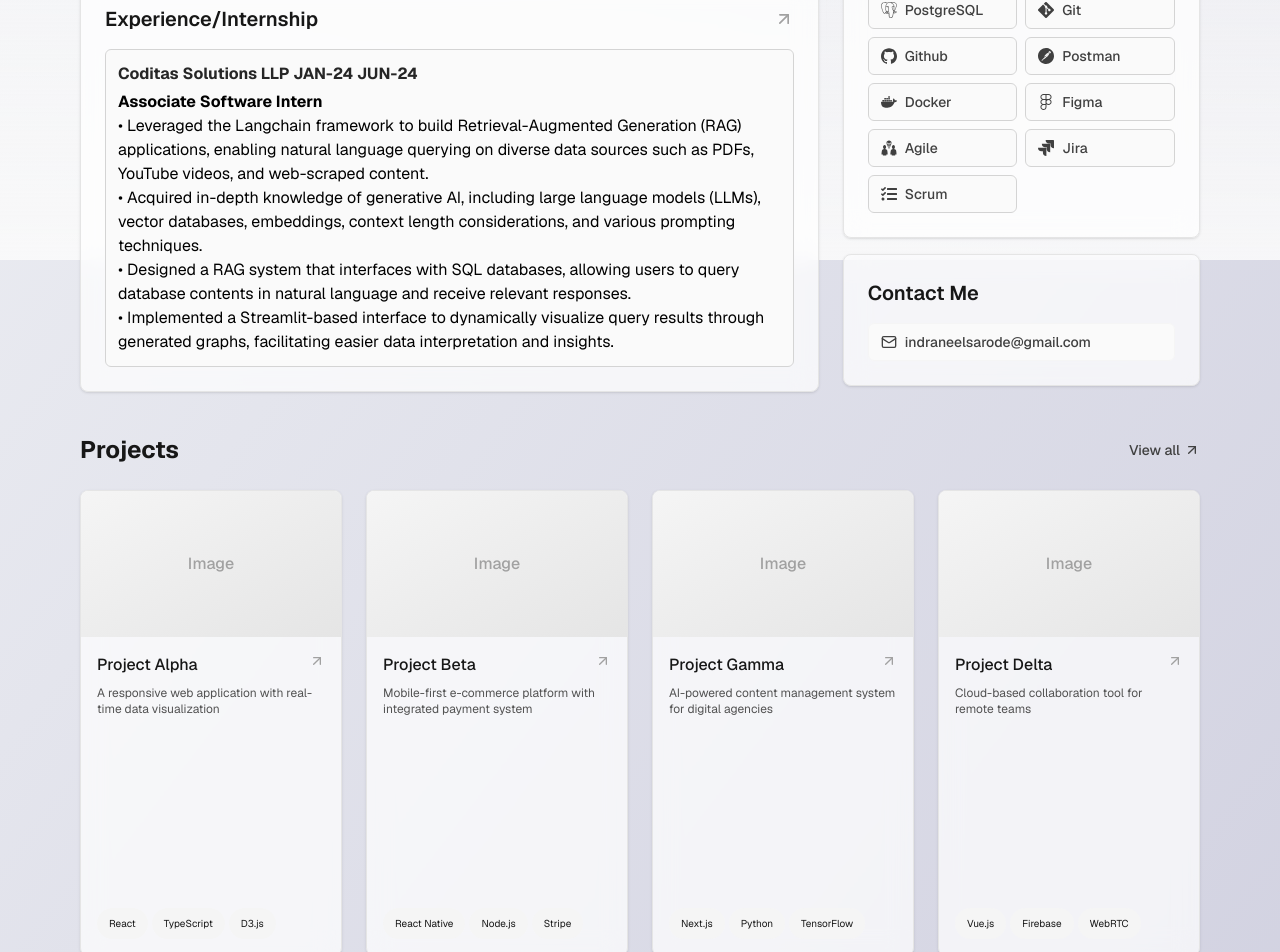
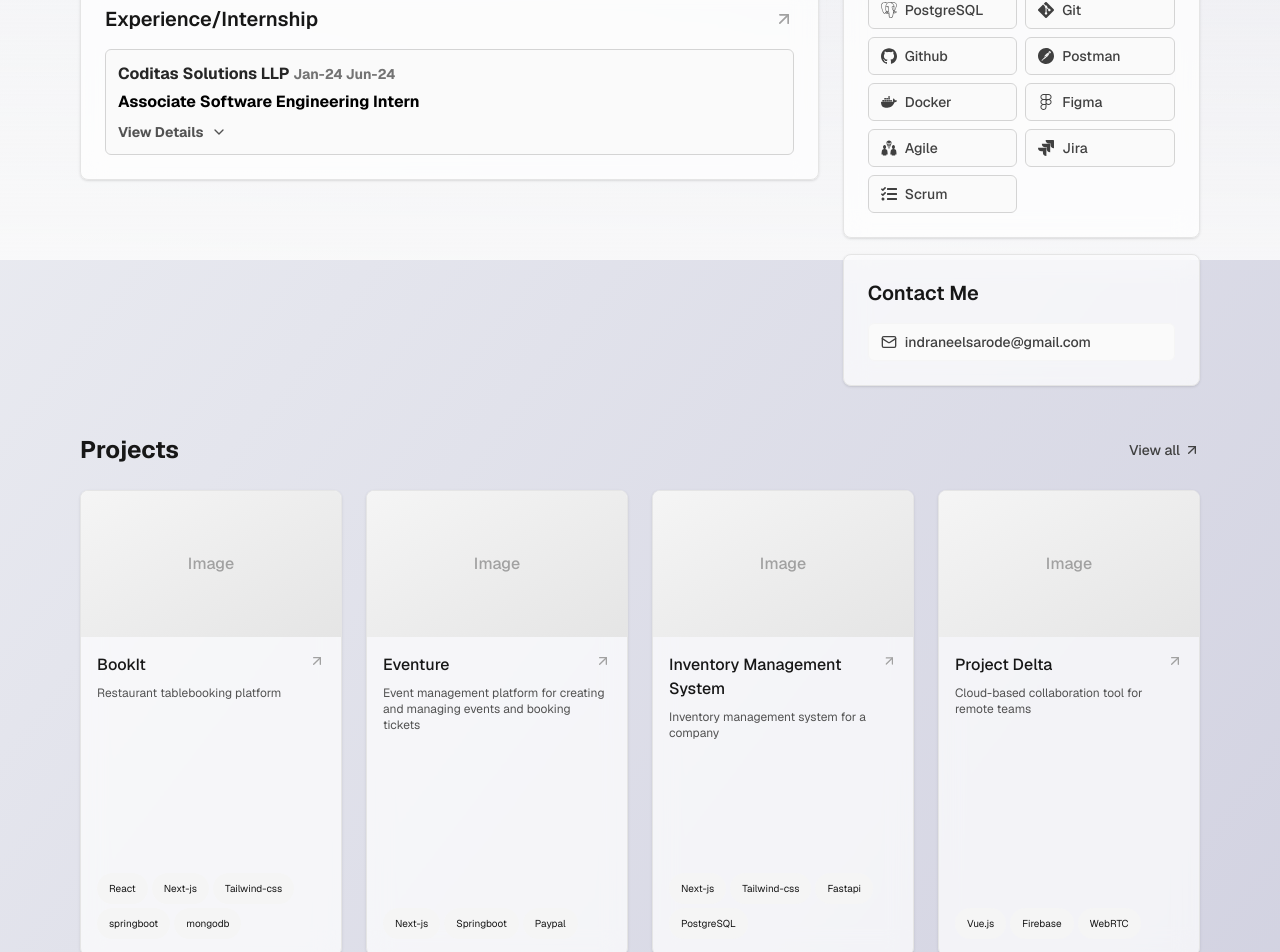
Before and after one commit to neels22/portfolio, a Next.js app: page / in a window 1280 px wide. Shown: the part 540-1492 px from the top of the page. Built offline with nearby package versions, Linux system fonts and the light colour scheme.

Commit message:
added the toggle for experience

```diff
--- a/app/page.tsx
+++ b/app/page.tsx
@@ -13,25 +13,25 @@ import { ArrowUpRight } from "lucide-react";
 
 const projects = [
   {
-    title: "Project Alpha",
+    title: "BookIt",
     description:
-      "A responsive web application with real-time data visualization",
-    tags: ["React", "TypeScript", "D3.js"],
+      "Restaurant tablebooking platform",
+    tags: ["React", "Next-js", "Tailwind-css","springboot","mongodb"],
     link: "#",
     image: "",
   },
   {
-    title: "Project Beta",
+    title: "Eventure",
     description:
-      "Mobile-first e-commerce platform with integrated payment system",
-    tags: ["React Native", "Node.js", "Stripe"],
+      "Event management platform for creating and managing events and booking tickets",
+    tags: ["Next-js", "Springboot", "Paypal"],
     link: "#",
     image: "",
   },
   {
-    title: "Project Gamma",
-    description: "AI-powered content management system for digital agencies",
-    tags: ["Next.js", "Python", "TensorFlow"],
+    title: "Inventory Management System",
+    description: "Inventory management system for a company",
+    tags: ["Next-js", "Tailwind-css","Fastapi","PostgreSQL"],
     link: "#",
     image: "",
   },
--- a/components/Leadership.tsx
+++ b/components/Leadership.tsx
@@ -1,6 +1,9 @@
-import { ArrowUpRight } from "lucide-react";
+import { ArrowUpRight, ChevronDown } from "lucide-react";
+import { useState } from "react";
 
 const Leadership = () => {
+  const [isOpen, setIsOpen] = useState(false);
+
   return (
     <div className="group w-full md:w-3/3 p-6 bg-white/70 backdrop-blur-md border border-neutral-200 rounded-lg shadow-sm hover:shadow-md transition-all duration-300 animate-fade-in animate-delay-200">
       <div className="flex items-center justify-between">
@@ -14,9 +17,19 @@ const Leadership = () => {
       <div className="mt-4 space-y-3">
         <div className="bg-neutral-50 border border-neutral-300 rounded-md p-3">
           <div className="text-md font-bold text-neutral-800 mb-1">
-            Coditas Solutions LLP JAN-24 JUN-24
+            Coditas Solutions LLP <span className="text-neutral-500 text-sm">Jan-24 Jun-24</span>
           </div>
-          <div className="text-black font-bold">Associate Software Intern</div>
+          <div className="text-black font-bold">Associate Software Engineering Intern</div>
+
+          <button
+            onClick={() => setIsOpen(!isOpen)}
+            className="flex items-center gap-2 text-neutral-600 hover:text-neutral-900 transition-colors mt-2"
+          >
+            <span className="text-sm font-bold">View Details</span>
+            <ChevronDown className={`w-4 h-4 transition-transform duration-200 ${isOpen ? 'rotate-180' : ''}`} />
+          </button>
+
+          <div className={`overflow-hidden transition-all duration-300 ${isOpen ? 'max-h-[500px] mt-3' : 'max-h-0'}`}>
             <p className="text-black">
               • Leveraged the Langchain framework to build Retrieval-Augmented
               Generation (RAG) applications, enabling natural language querying on
@@ -41,8 +54,7 @@ const Leadership = () => {
               query results through generated graphs, facilitating easier data
               interpretation and insights.
             </p>
-
-
+          </div>
         </div>
       </div>
     </div>
```
Lines whose indentation alone changed are shown as unchanged.
